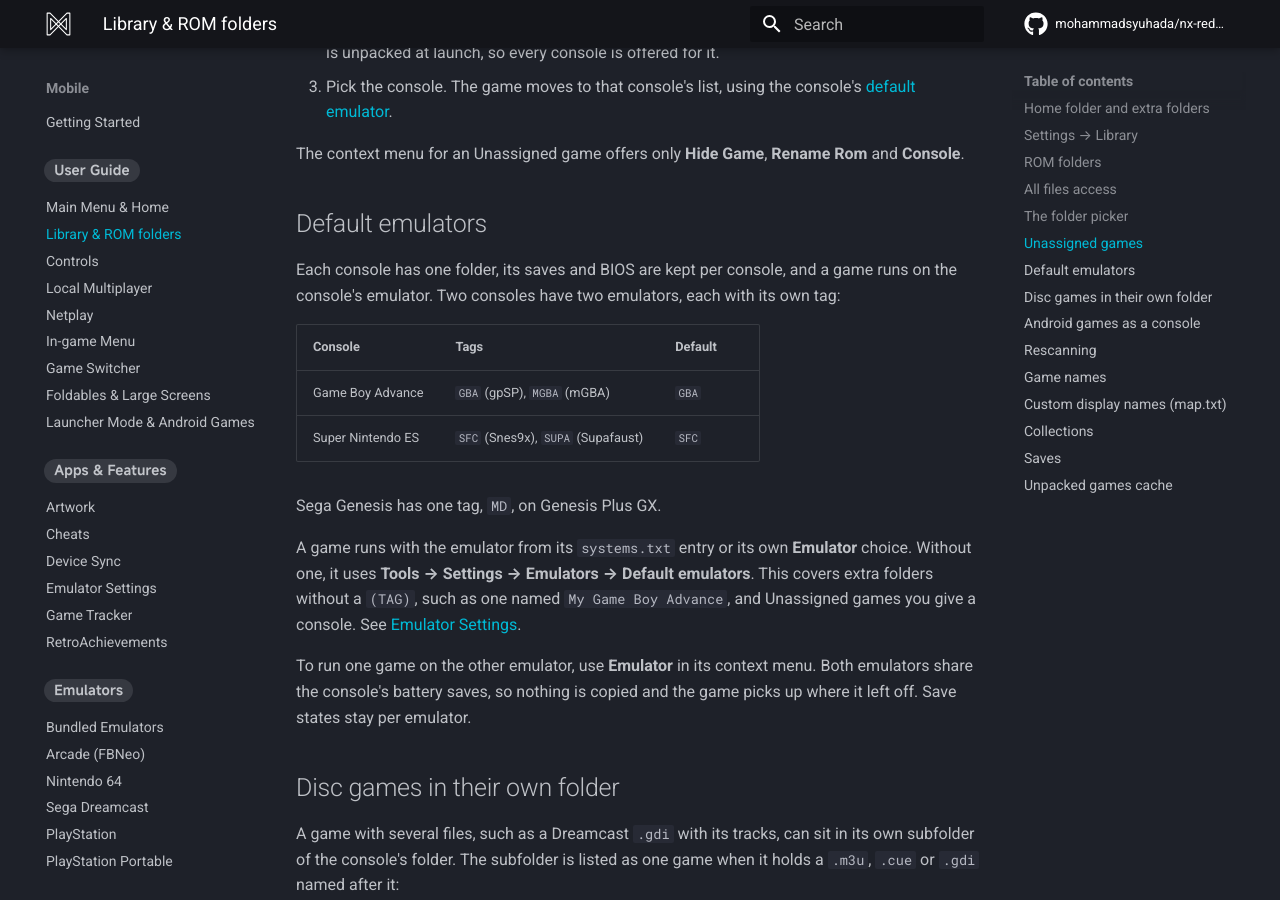
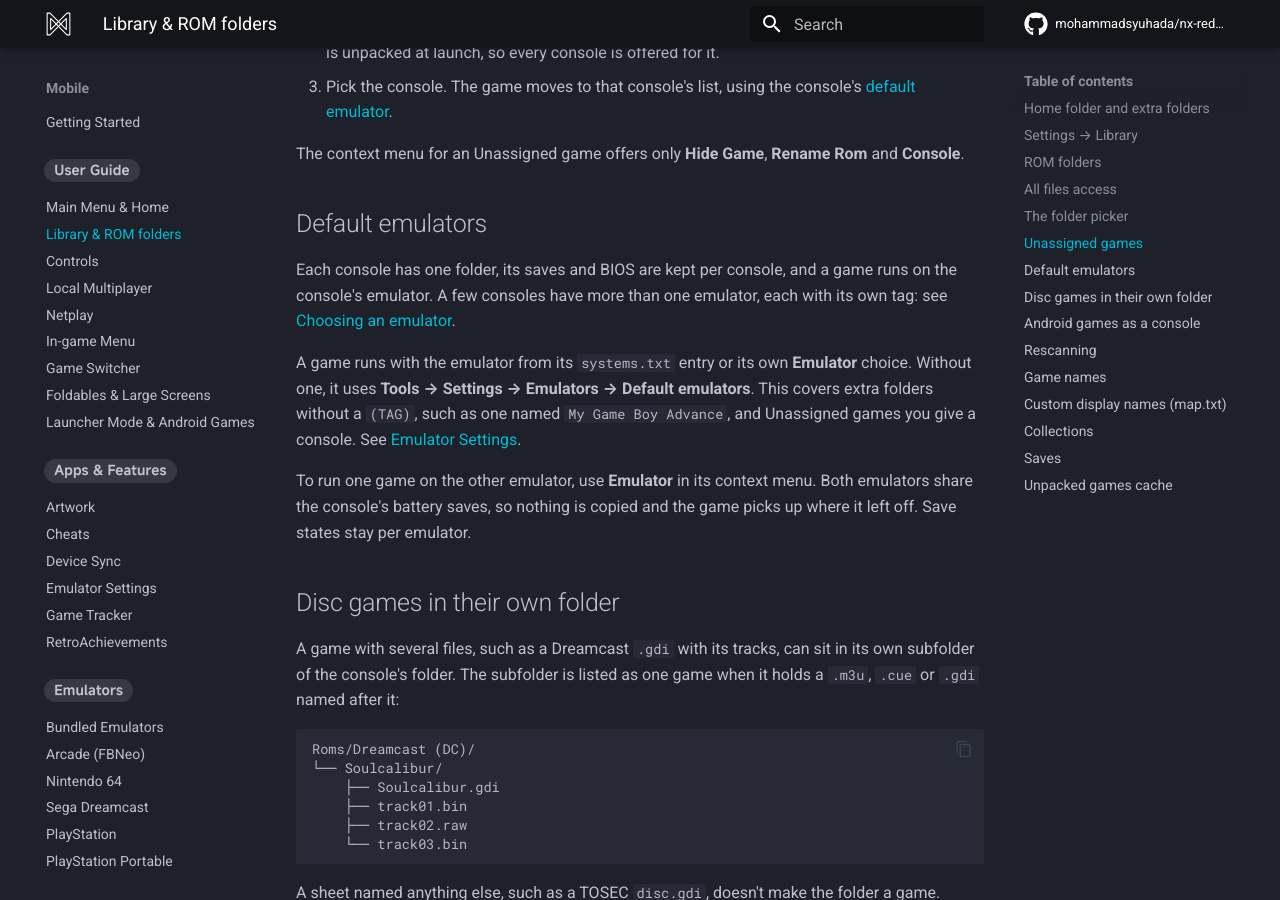
Before and after one commit to mohammadsyuhada/nx-redux-docs, an MkDocs documentation site: the page built from docs/mobile/library.md, in a window 1280 px wide and 900 px high, scrolled down 3639 px. Built offline with MkDocs 1.6.1 and Material for MkDocs 9.7.7, drawn with Linux system fonts in a browser that asks for light colours; comment, search, counter and statistics services are not loaded.

Commit message:
docs(mobile): Default emulators point to the Emulators page's list

```diff
--- a/docs/mobile/emulator-settings.md
+++ b/docs/mobile/emulator-settings.md
@@ -79,15 +79,9 @@
 > The tag is where saves and settings are kept.
 
 Each console you have games for has a row, showing its emulator and tag,
-such as **gpSP (GBA)**. Only two consoles have a choice, and their rows
-always show:
-
-| Console | Choices |
-| --- | --- |
-| **Game Boy Advance** | **gpSP (GBA)**, **mGBA (MGBA)** |
-| **Super Nintendo ES** | **Snes9x (SFC)**, **Supafaust (SUPA)** |
-
-`A`, `LEFT` or `RIGHT` cycles them. The other rows are dimmed and only show
+such as **gpSP (GBA)**. The consoles with more than one emulator (listed in
+[Choosing an emulator](emulators/index.md#choosing-an-emulator)) always show,
+and `A`, `LEFT` or `RIGHT` cycles their emulators. The other rows are dimmed and only show
 the emulator in use.
 
 - Saves and BIOS are shared by the console's emulators, so switching emulator
--- a/docs/mobile/library.md
+++ b/docs/mobile/library.md
@@ -130,15 +130,9 @@
 ## Default emulators
 
 Each console has one folder, its saves and BIOS are kept per console, and a
-game runs on the console's emulator. Two consoles have two emulators, each
-with its own tag:
-
-| Console | Tags | Default |
-| --- | --- | --- |
-| Game Boy Advance | `GBA` (gpSP), `MGBA` (mGBA) | `GBA` |
-| Super Nintendo ES | `SFC` (Snes9x), `SUPA` (Supafaust) | `SFC` |
-
-Sega Genesis has one tag, `MD`, on Genesis Plus GX.
+game runs on the console's emulator. A few consoles have more than one
+emulator, each with its own tag: see
+[Choosing an emulator](emulators/index.md#choosing-an-emulator).
 
 A game runs with the emulator from its `systems.txt` entry or its own
 **Emulator** choice. Without one, it uses **Tools → Settings → Emulators →
```
